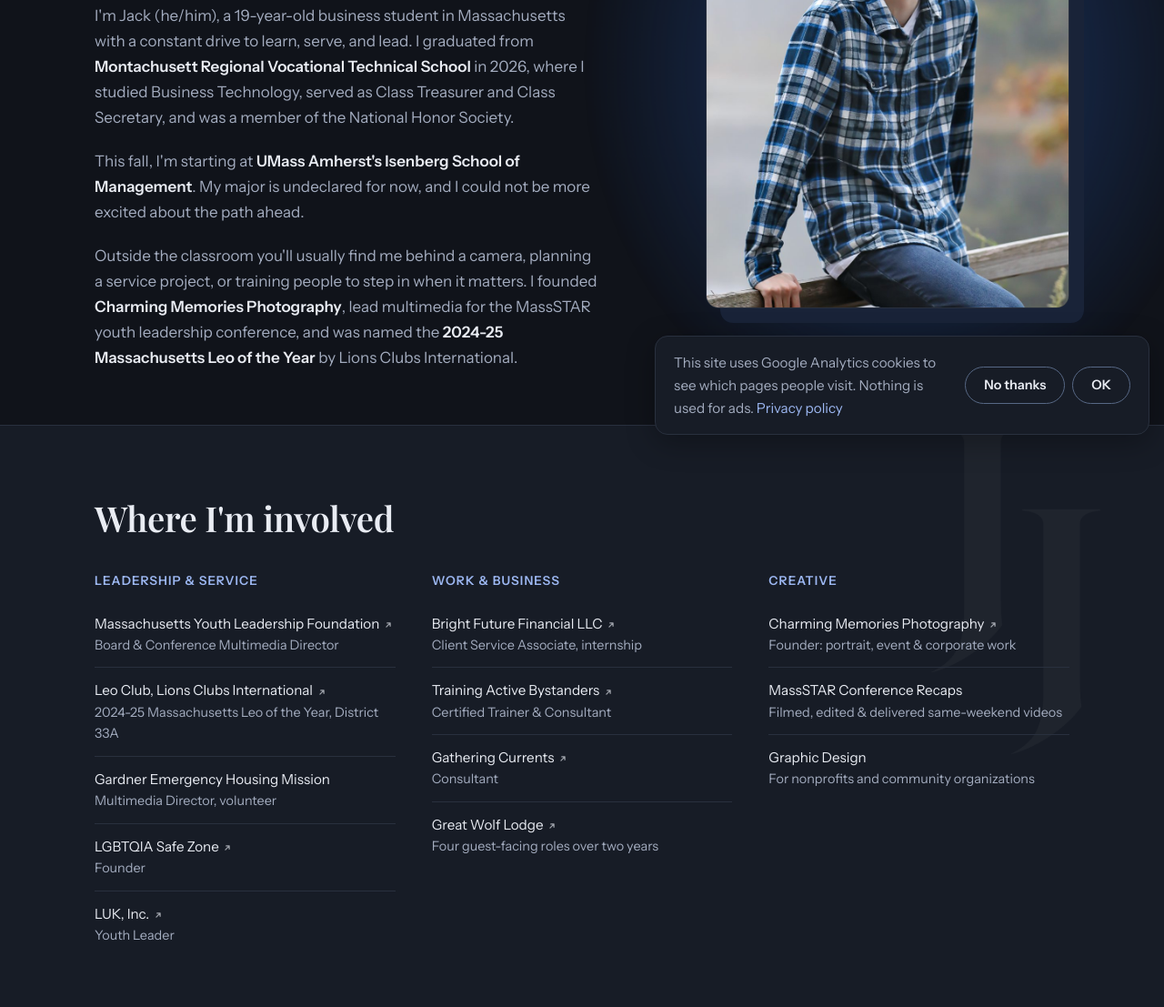
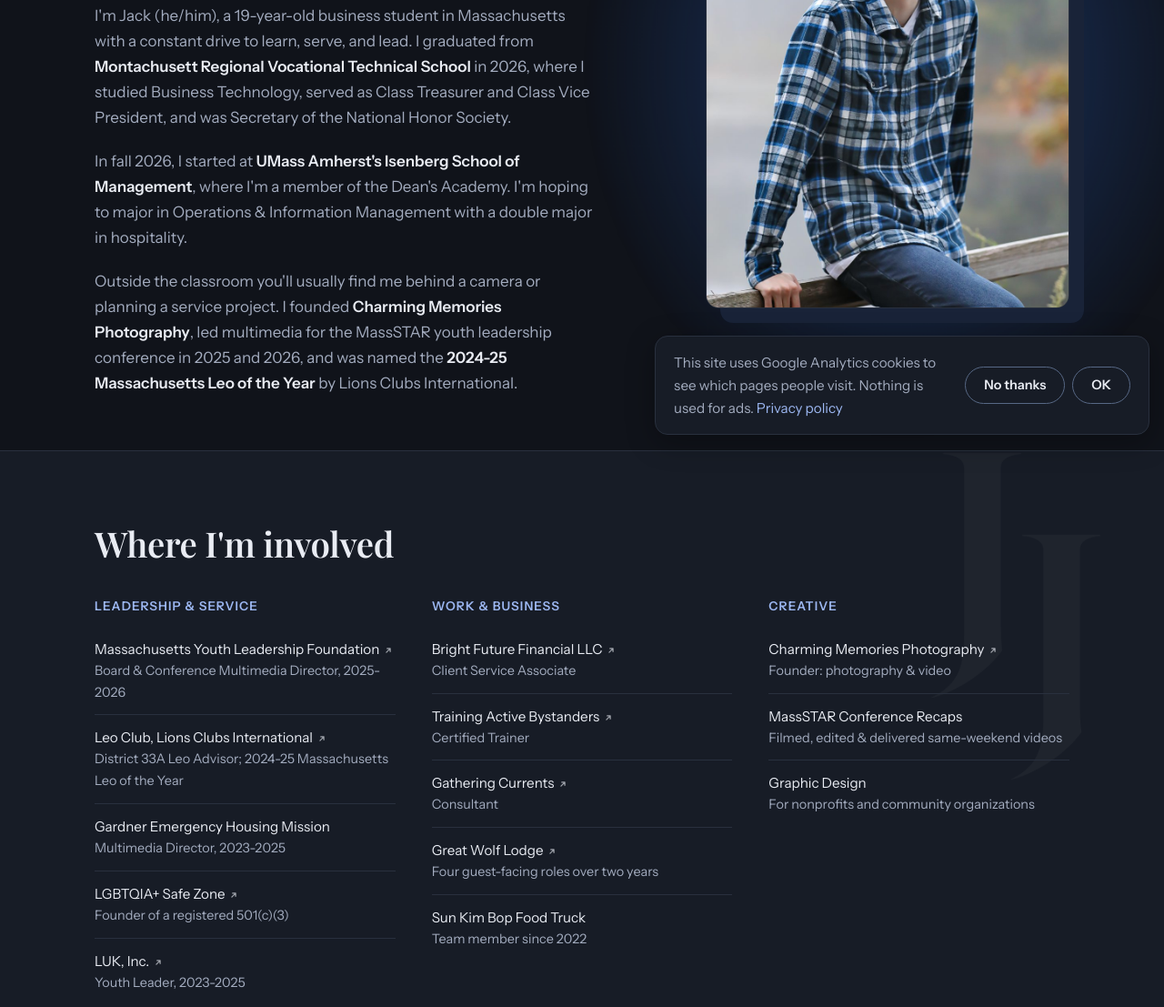
Before and after one commit to Legolife9/jack-jaillet-website, a plain HTML site: page about.html in a window 1280 px wide. Shown: the part 306-1413 px from the top of the page at 91% size. Drawn offline with nearby package versions, Linux system fonts and the light colour scheme; a web font is replaced by a local one.

Commit message:
Bring the old design's text up to date with the master resume
Same look, corrected facts:
- Home: Conference Multimedia Director for MassSTAR 2025 and 2026 (board
  through August 2026), Bright Future Client Service Associate after an
  internship, Monty Tech Outstanding Leo then Leo Advisor, "Now at UMass
  Amherst" with the Dean's Academy instead of "Next stop".
- About: class treasurer and vice president, NHS secretary, started at
  Isenberg in fall 2026, hoping to major in Operations & Information
  Management with a double major in hospitality, Leo Advisor; involvement
  list gets dates, the 501(c)(3), Training Active Bystanders as a
  certification, and the Sun Kim Bop food truck.
- Services and Signature Studio: "nothing leaves your browser" now says
  "without an account", since signing in saves to the cloud.

The dated July 2026 milestone posts on the home page are left as written.

Co-Authored-By: Claude Opus 5.5 <noreply@anthropic.com>

```diff
--- a/about.html
+++ b/about.html
@@ -78,9 +78,9 @@
       <div>
         <h1>Hey, thanks for<br><em>stopping by.</em></h1>
         <div class="prose mt-6">
-          <p>I'm Jack (he/him), a 19-year-old business student in Massachusetts with a constant drive to learn, serve, and lead. I graduated from <strong>Montachusett Regional Vocational Technical School</strong> in 2026, where I studied Business Technology, served as Class Treasurer and Class Secretary, and was a member of the National Honor Society.</p>
-          <p>This fall, I'm starting at <strong>UMass Amherst's Isenberg School of Management</strong>. My major is undeclared for now, and I could not be more excited about the path ahead.</p>
-          <p>Outside the classroom you'll usually find me behind a camera, planning a service project, or training people to step in when it matters. I founded <strong>Charming Memories Photography</strong>, lead multimedia for the MassSTAR youth leadership conference, and was named the <strong>2024-25 Massachusetts Leo of the Year</strong> by Lions Clubs International.</p>
+          <p>I'm Jack (he/him), a 19-year-old business student in Massachusetts with a constant drive to learn, serve, and lead. I graduated from <strong>Montachusett Regional Vocational Technical School</strong> in 2026, where I studied Business Technology, served as Class Treasurer and Class Vice President, and was Secretary of the National Honor Society.</p>
+          <p>In fall 2026, I started at <strong>UMass Amherst's Isenberg School of Management</strong>, where I'm a member of the Dean's Academy. I'm hoping to major in Operations &amp; Information Management with a double major in hospitality.</p>
+          <p>Outside the classroom you'll usually find me behind a camera or planning a service project. I founded <strong>Charming Memories Photography</strong>, led multimedia for the MassSTAR youth leadership conference in 2025 and 2026, and was named the <strong>2024-25 Massachusetts Leo of the Year</strong> by Lions Clubs International.</p>
         </div>
       </div>
       <figure class="portrait">
@@ -102,26 +102,27 @@
         <div>
           <h3>Leadership &amp; Service</h3>
           <ul>
-            <li><a href="https://www.massyouthleadership.org/" target="_blank" rel="noopener">Massachusetts Youth Leadership Foundation<span class="sr-only"> (opens in new tab)</span><svg class="ext-icon" aria-hidden="true" focusable="false" width="10" height="10" viewBox="0 0 24 24" fill="none" stroke="currentColor" stroke-width="3" stroke-linecap="round" stroke-linejoin="round"><path d="M7 17L17 7M9 7h8v8"/></svg></a> <span>Board &amp; Conference Multimedia Director</span></li>
-            <li><a href="https://www.lionsclubs.org/en" target="_blank" rel="noopener">Leo Club, Lions Clubs International<span class="sr-only"> (opens in new tab)</span><svg class="ext-icon" aria-hidden="true" focusable="false" width="10" height="10" viewBox="0 0 24 24" fill="none" stroke="currentColor" stroke-width="3" stroke-linecap="round" stroke-linejoin="round"><path d="M7 17L17 7M9 7h8v8"/></svg></a> <span>2024-25 Massachusetts Leo of the Year, District 33A</span></li>
-            <li>Gardner Emergency Housing Mission <span>Multimedia Director, volunteer</span></li>
-            <li><a href="https://www.lgbtqiasafezone.org/" target="_blank" rel="noopener">LGBTQIA Safe Zone<span class="sr-only"> (opens in new tab)</span><svg class="ext-icon" aria-hidden="true" focusable="false" width="10" height="10" viewBox="0 0 24 24" fill="none" stroke="currentColor" stroke-width="3" stroke-linecap="round" stroke-linejoin="round"><path d="M7 17L17 7M9 7h8v8"/></svg></a> <span>Founder</span></li>
-            <li><a href="https://www.luk.org/" target="_blank" rel="noopener">LUK, Inc.<span class="sr-only"> (opens in new tab)</span><svg class="ext-icon" aria-hidden="true" focusable="false" width="10" height="10" viewBox="0 0 24 24" fill="none" stroke="currentColor" stroke-width="3" stroke-linecap="round" stroke-linejoin="round"><path d="M7 17L17 7M9 7h8v8"/></svg></a> <span>Youth Leader</span></li>
+            <li><a href="https://www.massyouthleadership.org/" target="_blank" rel="noopener">Massachusetts Youth Leadership Foundation<span class="sr-only"> (opens in new tab)</span><svg class="ext-icon" aria-hidden="true" focusable="false" width="10" height="10" viewBox="0 0 24 24" fill="none" stroke="currentColor" stroke-width="3" stroke-linecap="round" stroke-linejoin="round"><path d="M7 17L17 7M9 7h8v8"/></svg></a> <span>Board &amp; Conference Multimedia Director, 2025-2026</span></li>
+            <li><a href="https://www.lionsclubs.org/en" target="_blank" rel="noopener">Leo Club, Lions Clubs International<span class="sr-only"> (opens in new tab)</span><svg class="ext-icon" aria-hidden="true" focusable="false" width="10" height="10" viewBox="0 0 24 24" fill="none" stroke="currentColor" stroke-width="3" stroke-linecap="round" stroke-linejoin="round"><path d="M7 17L17 7M9 7h8v8"/></svg></a> <span>District 33A Leo Advisor; 2024-25 Massachusetts Leo of the Year</span></li>
+            <li>Gardner Emergency Housing Mission <span>Multimedia Director, 2023-2025</span></li>
+            <li><a href="https://www.lgbtqiasafezone.org/" target="_blank" rel="noopener">LGBTQIA+ Safe Zone<span class="sr-only"> (opens in new tab)</span><svg class="ext-icon" aria-hidden="true" focusable="false" width="10" height="10" viewBox="0 0 24 24" fill="none" stroke="currentColor" stroke-width="3" stroke-linecap="round" stroke-linejoin="round"><path d="M7 17L17 7M9 7h8v8"/></svg></a> <span>Founder of a registered 501(c)(3)</span></li>
+            <li><a href="https://www.luk.org/" target="_blank" rel="noopener">LUK, Inc.<span class="sr-only"> (opens in new tab)</span><svg class="ext-icon" aria-hidden="true" focusable="false" width="10" height="10" viewBox="0 0 24 24" fill="none" stroke="currentColor" stroke-width="3" stroke-linecap="round" stroke-linejoin="round"><path d="M7 17L17 7M9 7h8v8"/></svg></a> <span>Youth Leader, 2023-2025</span></li>
           </ul>
         </div>
         <div>
           <h3>Work &amp; Business</h3>
           <ul>
-            <li><a href="https://www.brightfuturefinancialllc.com/" target="_blank" rel="noopener">Bright Future Financial LLC<span class="sr-only"> (opens in new tab)</span><svg class="ext-icon" aria-hidden="true" focusable="false" width="10" height="10" viewBox="0 0 24 24" fill="none" stroke="currentColor" stroke-width="3" stroke-linecap="round" stroke-linejoin="round"><path d="M7 17L17 7M9 7h8v8"/></svg></a> <span>Client Service Associate, internship</span></li>
-            <li><a href="https://www.trainingactivebystanders.org/" target="_blank" rel="noopener">Training Active Bystanders<span class="sr-only"> (opens in new tab)</span><svg class="ext-icon" aria-hidden="true" focusable="false" width="10" height="10" viewBox="0 0 24 24" fill="none" stroke="currentColor" stroke-width="3" stroke-linecap="round" stroke-linejoin="round"><path d="M7 17L17 7M9 7h8v8"/></svg></a> <span>Certified Trainer &amp; Consultant</span></li>
+            <li><a href="https://www.brightfuturefinancialllc.com/" target="_blank" rel="noopener">Bright Future Financial LLC<span class="sr-only"> (opens in new tab)</span><svg class="ext-icon" aria-hidden="true" focusable="false" width="10" height="10" viewBox="0 0 24 24" fill="none" stroke="currentColor" stroke-width="3" stroke-linecap="round" stroke-linejoin="round"><path d="M7 17L17 7M9 7h8v8"/></svg></a> <span>Client Service Associate</span></li>
+            <li><a href="https://www.trainingactivebystanders.org/" target="_blank" rel="noopener">Training Active Bystanders<span class="sr-only"> (opens in new tab)</span><svg class="ext-icon" aria-hidden="true" focusable="false" width="10" height="10" viewBox="0 0 24 24" fill="none" stroke="currentColor" stroke-width="3" stroke-linecap="round" stroke-linejoin="round"><path d="M7 17L17 7M9 7h8v8"/></svg></a> <span>Certified Trainer</span></li>
             <li><a href="https://www.gatheringcurrents.org/" target="_blank" rel="noopener">Gathering Currents<span class="sr-only"> (opens in new tab)</span><svg class="ext-icon" aria-hidden="true" focusable="false" width="10" height="10" viewBox="0 0 24 24" fill="none" stroke="currentColor" stroke-width="3" stroke-linecap="round" stroke-linejoin="round"><path d="M7 17L17 7M9 7h8v8"/></svg></a> <span>Consultant</span></li>
             <li><a href="https://www.greatwolf.com/new-england" target="_blank" rel="noopener">Great Wolf Lodge<span class="sr-only"> (opens in new tab)</span><svg class="ext-icon" aria-hidden="true" focusable="false" width="10" height="10" viewBox="0 0 24 24" fill="none" stroke="currentColor" stroke-width="3" stroke-linecap="round" stroke-linejoin="round"><path d="M7 17L17 7M9 7h8v8"/></svg></a> <span>Four guest-facing roles over two years</span></li>
+            <li>Sun Kim Bop Food Truck <span>Team member since 2022</span></li>
           </ul>
         </div>
         <div>
           <h3>Creative</h3>
           <ul>
-            <li><a href="https://www.charmingphotography.com/" target="_blank" rel="noopener">Charming Memories Photography<span class="sr-only"> (opens in new tab)</span><svg class="ext-icon" aria-hidden="true" focusable="false" width="10" height="10" viewBox="0 0 24 24" fill="none" stroke="currentColor" stroke-width="3" stroke-linecap="round" stroke-linejoin="round"><path d="M7 17L17 7M9 7h8v8"/></svg></a> <span>Founder: portrait, event &amp; corporate work</span></li>
+            <li><a href="https://www.charmingphotography.com/" target="_blank" rel="noopener">Charming Memories Photography<span class="sr-only"> (opens in new tab)</span><svg class="ext-icon" aria-hidden="true" focusable="false" width="10" height="10" viewBox="0 0 24 24" fill="none" stroke="currentColor" stroke-width="3" stroke-linecap="round" stroke-linejoin="round"><path d="M7 17L17 7M9 7h8v8"/></svg></a> <span>Founder: photography &amp; video</span></li>
             <li>MassSTAR Conference Recaps <span>Filmed, edited &amp; delivered same-weekend videos</span></li>
             <li>Graphic Design <span>For nonprofits and community organizations</span></li>
           </ul>
@@ -137,7 +138,7 @@
       </div>
       <div class="prose reveal">
         <p>I try to lead with intentionality and stay genuinely curious about the reasoning behind decisions and actions. The things I'm proudest of, from state-level recognition to a finished conference recap video, were never done alone. Teachers, mentors, friends, and community members believed in me, challenged me, and showed up when it mattered.</p>
-        <p>Now I'm heading into the next chapter with purpose and the ambition to serve, do good, and make the people who believed in me proud.</p>
+        <p>Now I'm in that next chapter, with the same purpose and the ambition to serve, do good, and make the people who believed in me proud.</p>
       </div>
     </div>
   </section>
```
Also changed, not shown: index.html (+7 -7 lines), services.html (+1 -1 lines), signatures/index.html (+2 -2 lines).
